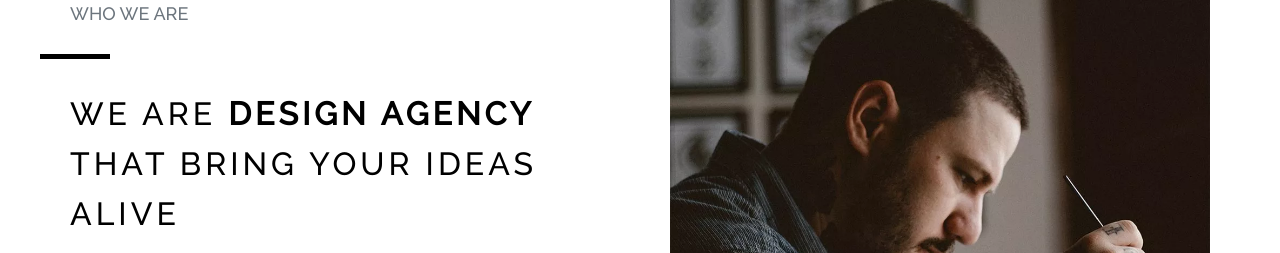
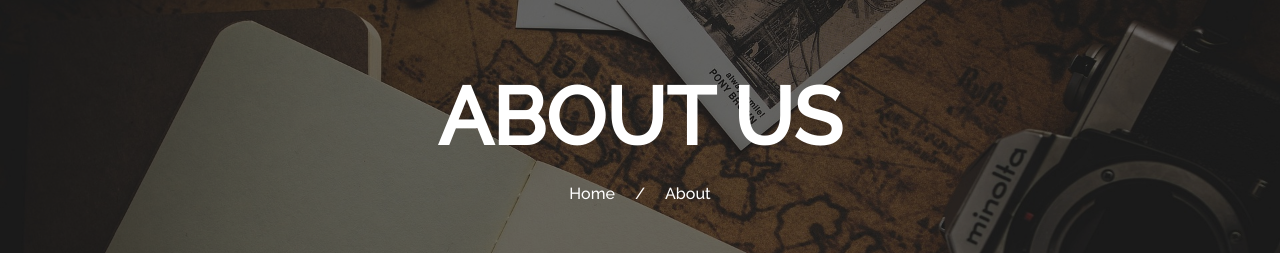
Before and after one commit to Masocher/Dimiour, a Next.js app: page /about-us in a window 1280 px wide. Shown: the part 139-392 px from the top of the page. Built offline with nearby package versions, Linux system fonts and the light colour scheme.

Commit message:
Create Page's Top-Section

```diff
--- /dev/null
+++ b/src/components/top-section.js
@@ -0,0 +1,20 @@
+// assets
+import styles from '../styles/Top-section.module.css'
+
+// tools
+import Link from 'next/link'
+
+const TopSection = (props) => {
+    return (
+        <div className={styles.container}>
+            <div className={styles.image_box}></div>
+
+            <div className={styles.title_box}>
+                <div className={styles.title}>{props.title}</div>
+                <div className={styles.issue}><Link href='/'>Home</Link> <div>/</div> {props.issue}</div>
+            </div>
+        </div>
+    )
+}
+
+export default TopSection
--- /dev/null
+++ b/src/styles/Top-section.module.css
@@ -0,0 +1,42 @@
+.container {
+    width: 100%;
+    height: 550px;
+    position: relative;
+    color: #fff;
+}
+
+.image_box {
+    width: 100%;
+    height: 100%;
+    background-image: url(../../public/images/other/desk.jpg);
+    background-position: top;
+    background-size: cover;
+    filter: brightness(.5);
+}
+
+.title_box {
+    position: absolute;
+    top: 50%;
+    left: 50%;
+    transform: translate(-50%, -50%);
+}
+
+.title {
+    font-size: 80px;
+    font-weight: bold;
+    margin-bottom: 20px;
+}
+
+.issue {
+    display: flex;
+    justify-content: center;
+}
+
+.issue a {
+    text-decoration: none;
+    color: #fff;
+}
+
+.issue div {
+    margin: 0 20px;
+}
```
